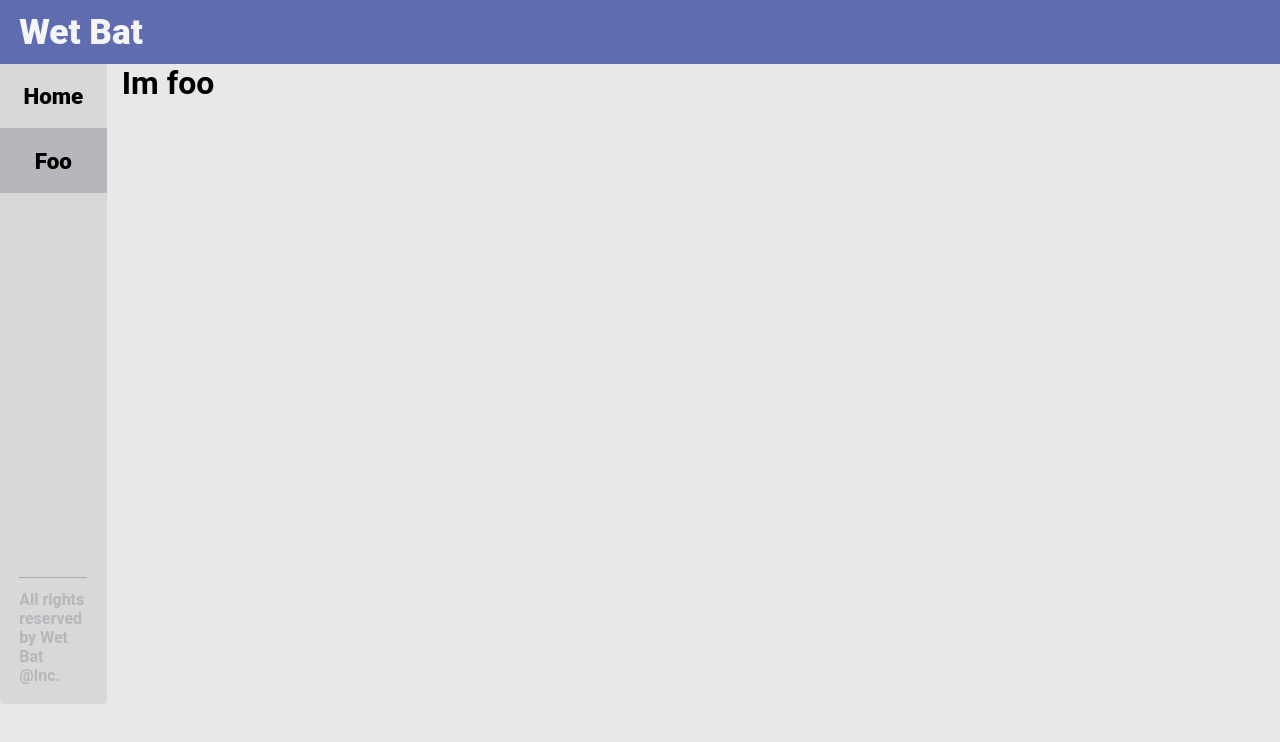
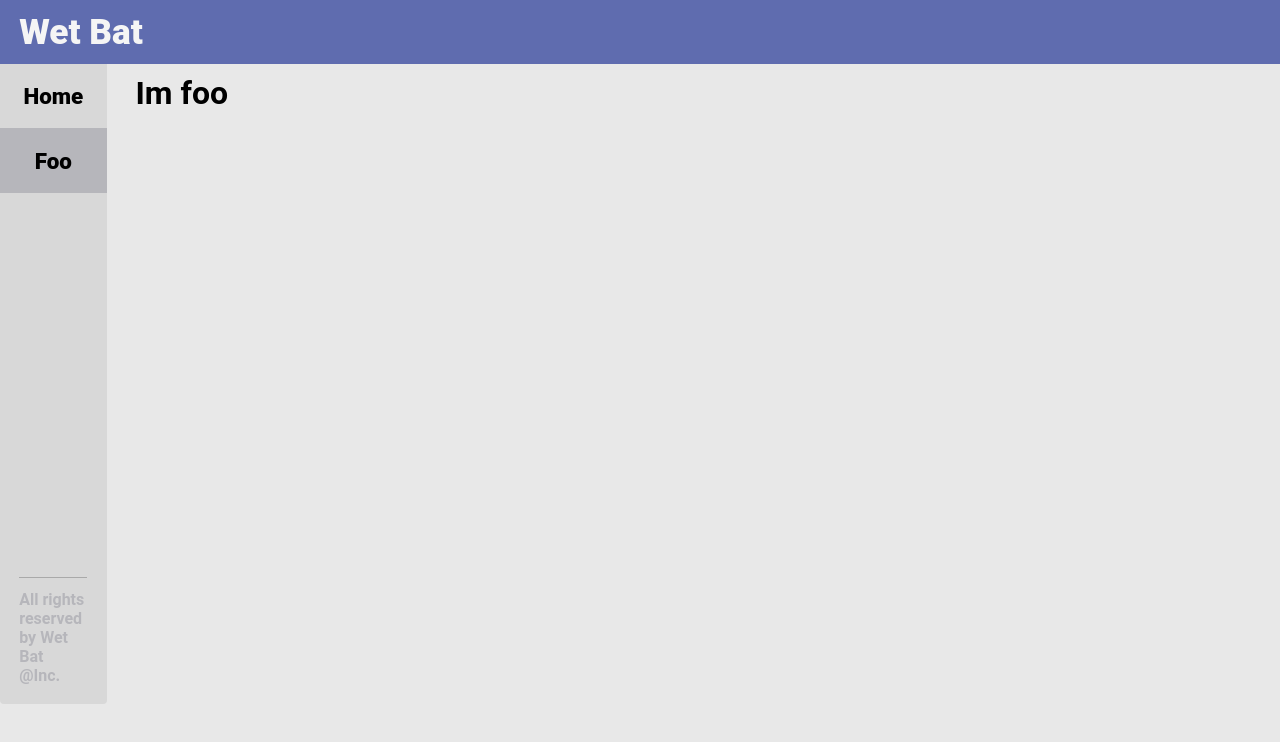
Before and after one commit to OsmanRodrigues/launch-code-challenge-wet-bat, a Next.js app in the folder ui/: page /foo in a window 1280 px wide. Shown: the top 742 px of the page. Built offline with nearby package versions, Linux system fonts and the light colour scheme.

Commit message:
main layout adjusted

```diff
--- a/ui/src/atomic/components/main-layout/index.tsx
+++ b/ui/src/atomic/components/main-layout/index.tsx
@@ -1,5 +1,6 @@
 import { FC } from 'react'
 import { Col, Container, Row } from 'react-grid-system'
+import { AppPageCol, NavCol } from './main-columns'
 import { MainHeader } from './main-header'
 import { MainNav } from './main-nav'
 
@@ -7,15 +8,15 @@ export const MainLayout: FC = ({ children: app }) => {
 
     return (
         <>
-            <MainHeader/>
+            <MainHeader />
             <Container fluid>
                 <Row>
-                    <Col sm={2} md={1} style={{padding: '0px'}}>
+                    <NavCol sm={2} md={1}>
                         <MainNav />
-                    </Col>
-                    <Col>
+                    </NavCol>
+                    <AppPageCol>
                         {app}
-                    </Col>
+                    </AppPageCol>
                 </Row>
             </Container>
         </>
--- /dev/null
+++ b/ui/src/atomic/components/main-layout/main-columns.ts
@@ -0,0 +1,10 @@
+import styled from 'styled-components'
+import { Col } from 'react-grid-system'
+import { spacing } from '@atomic/shared/constants'
+
+export const NavCol = styled(Col)`
+    padding: 0px !important;
+`
+export const AppPageCol = styled(Col)`
+   padding: ${spacing.padding.sm} ${spacing.padding.lg} !important;
+`
```
